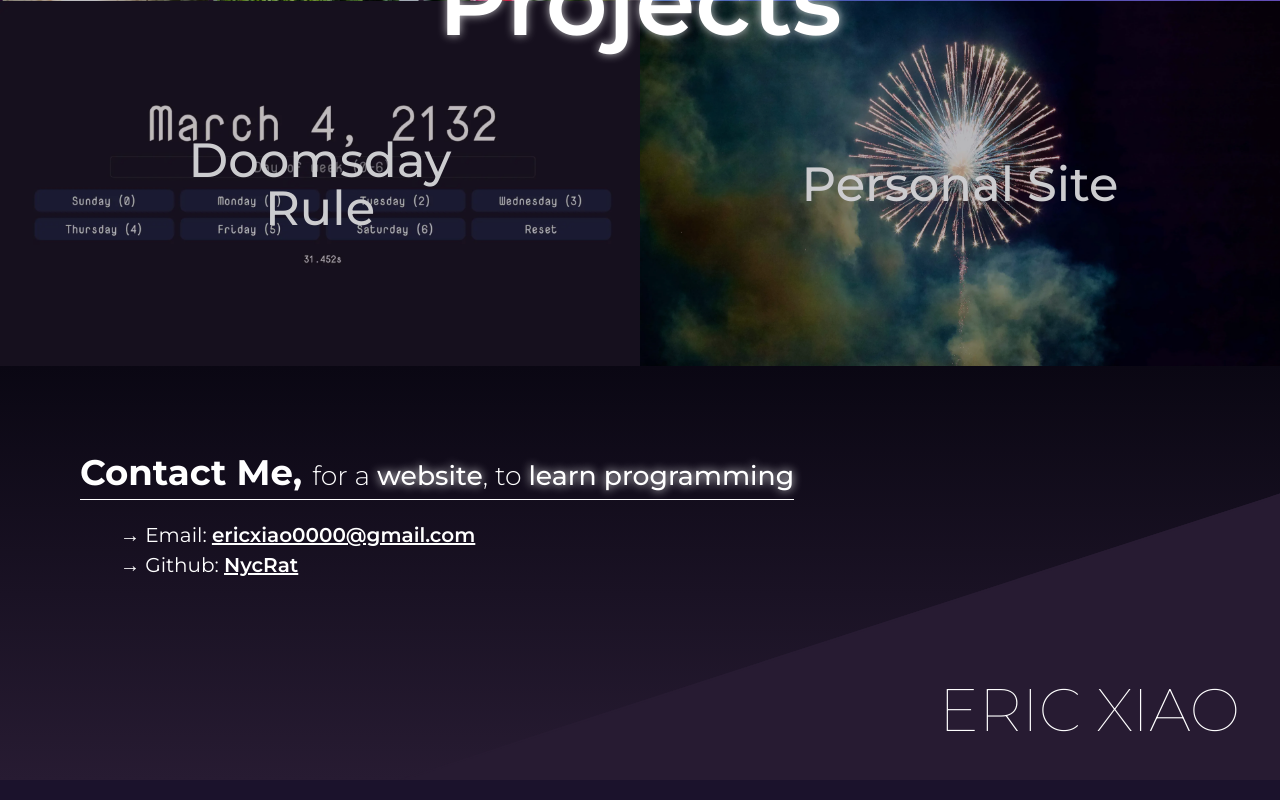
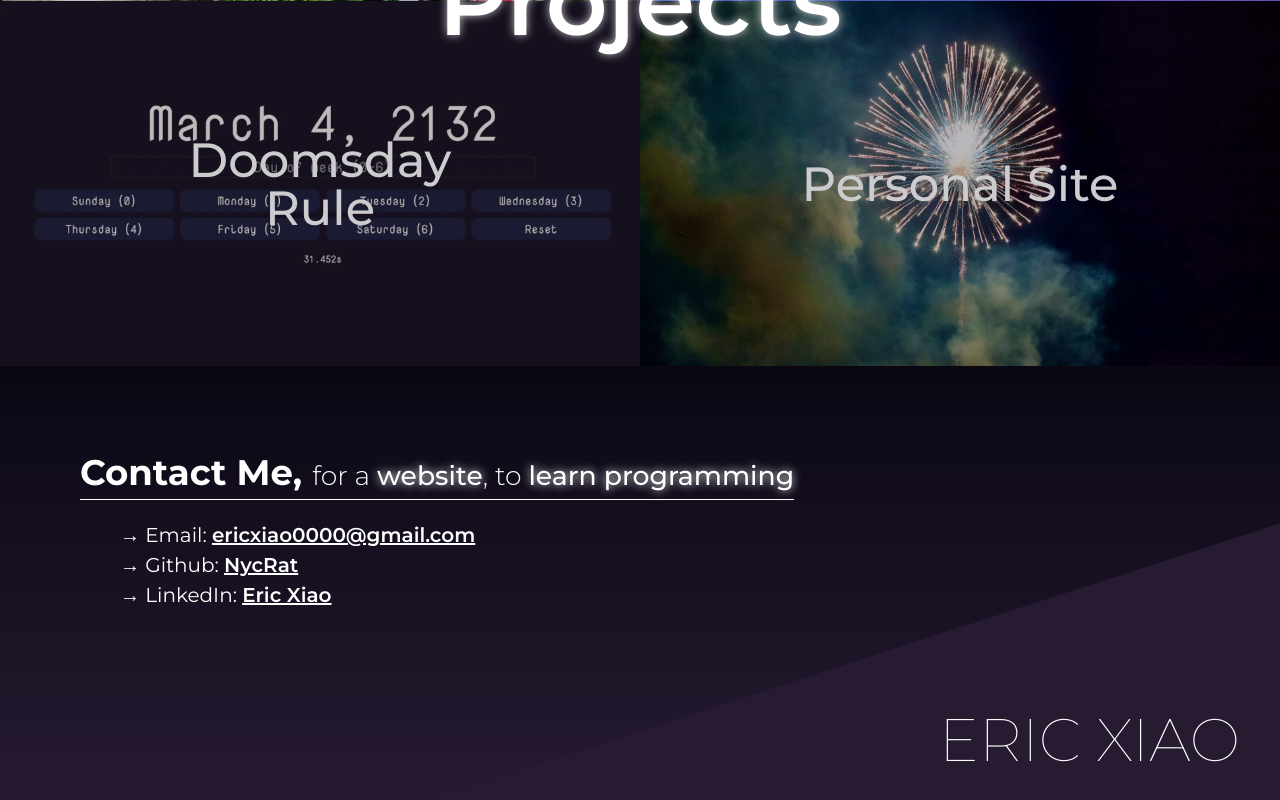
Before and after one commit to NycRat/nycrat.github.io, a Next.js app: page / in a window 1280 px wide. Shown: the part 1894-2694 px from the top of the page. Built offline with nearby package versions, Linux system fonts and the light colour scheme.

Commit message:
feat: add linkedin to contacts

```diff
--- a/components/contact.tsx
+++ b/components/contact.tsx
@@ -37,6 +37,14 @@ export default function ContactSection() {
         >
           &rarr; Github: <span className="underline font-semibold">NycRat</span>
         </Link>
+        <br />
+        <Link
+          href="https://www.linkedin.com/in/eric-xiao-449134314"
+          className="transition-shadow transition-padding hover:[text-shadow:_0_0_4px_#fff] hover:pl-5"
+        >
+          &rarr; LinkedIn:{" "}
+          <span className="underline font-semibold">Eric Xiao</span>
+        </Link>
       </div>
     </div>
   );
```
